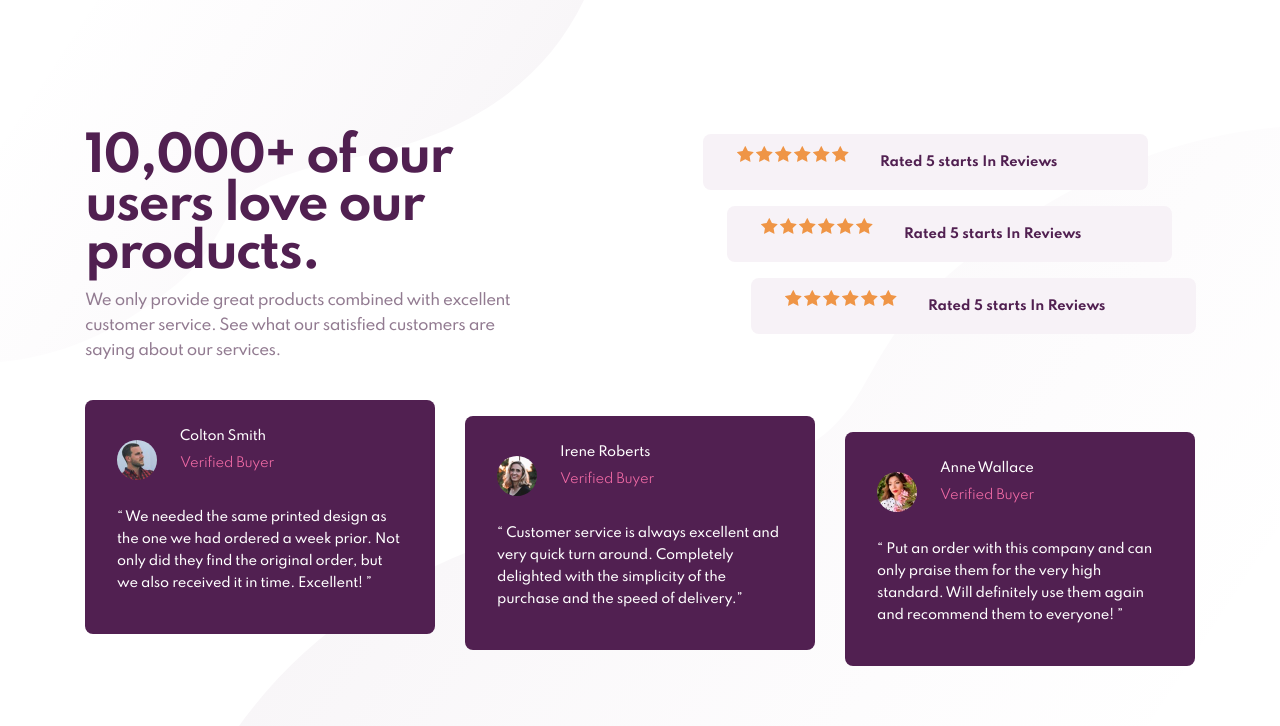
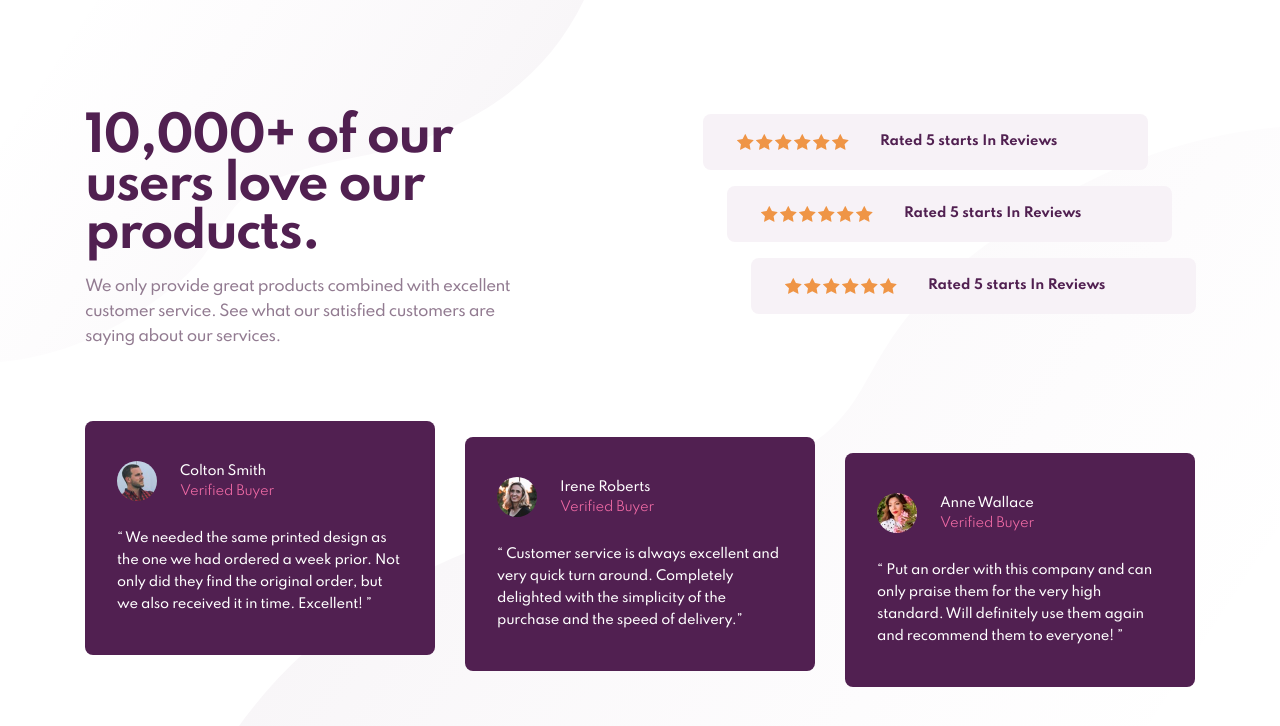
Before and after one commit to Dripcoding/front-end-mentor-social-proof, a website built with webpack: page src/index.html in a window 1280 px wide. Shown: the top 726 px of the page. Built offline with nearby package versions, Linux system fonts and the light colour scheme; files whose address does not match are found by name.

Commit message:
adjust desktop styles

```diff
--- a/src/styles/main.scss
+++ b/src/styles/main.scss
@@ -25,11 +25,20 @@ main {
 	width: 1440px;
 	height: 800px;
 	padding: 127px 165px;
+
+	section:nth-child(1) {
+		height: 235px;
+		margin-bottom: 72px;
+	}
+
+	section:nth-child(2) {
+		height: 266px;
+		flex-shrink: 0;
+	}
 }
 
 .heroSection {
 	@include mixins.flex(row, space-between, flex-start);
-	height: 266px;
 	width: 1110px;
 
 	.heroSection__testimonialCardContainer:nth-child(2) {
@@ -42,9 +51,8 @@ main {
 }
 
 .heroSection__titleContainer {
-	@include mixins.flex(column, flex-start, flex-start);
+	@include mixins.flex(column, space-between, flex-start);
 	width: 445px;
-	height: 235px;
 
 	h1 {
 		@include mixins.social-proof-header;
@@ -58,6 +66,7 @@ main {
 			48px,
 			left
 		);
+		margin-bottom: 6px;
 	}
 
 	p {
@@ -98,6 +107,7 @@ main {
 
 	.heroSection__starContainer {
 		@include mixins.social-proof-star-icon-container;
+		margin-bottom: 0 !important;
 	}
 
 	p {
@@ -150,6 +160,11 @@ main {
 		@include mixins.social-proof-customer-name;
 		@include mixins.text(inherit, 13px, normal, 700, 0px, 15px, left);
 
+		p {
+			height: 15px;
+			width: max-content;
+		}
+
 		p:nth-child(1) {
 			color: $testimonialCardPrimaryTextColor;
 			margin-bottom: 5px;
```
